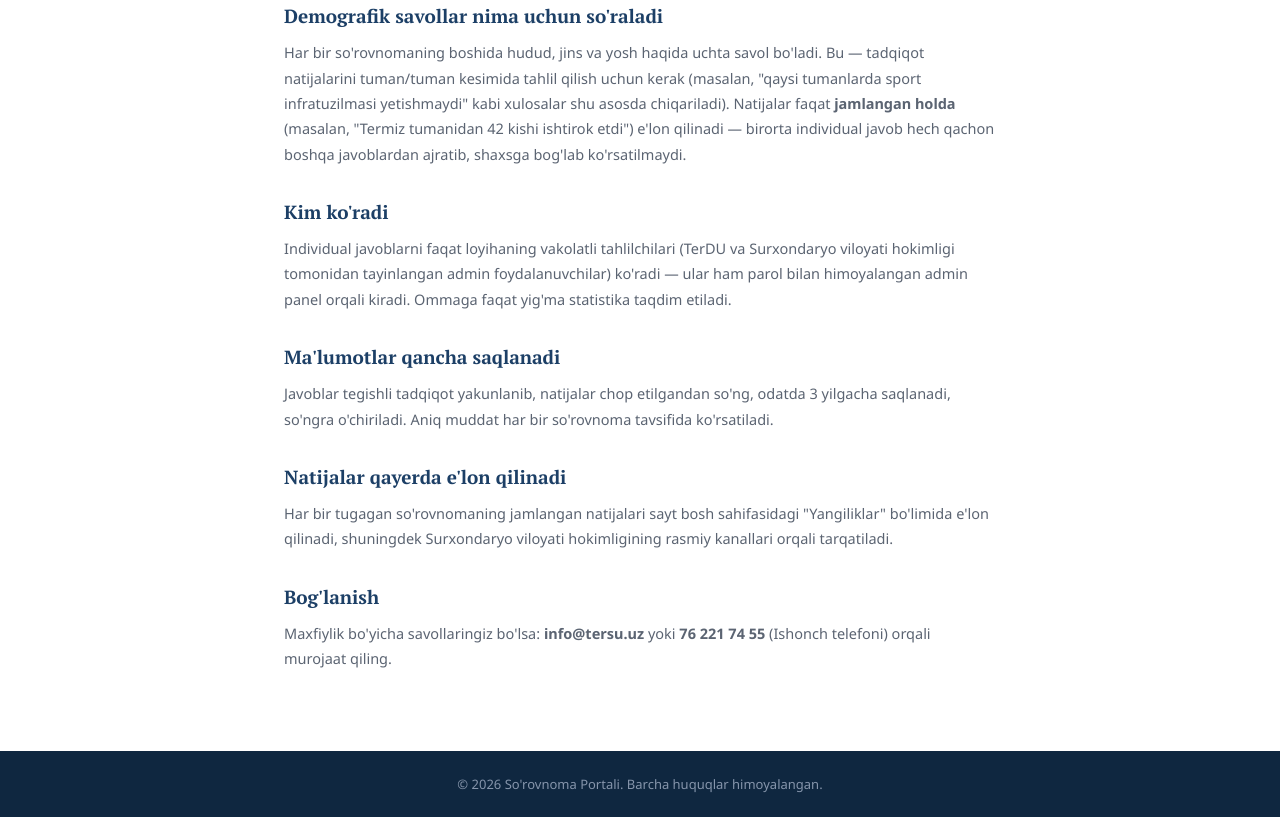
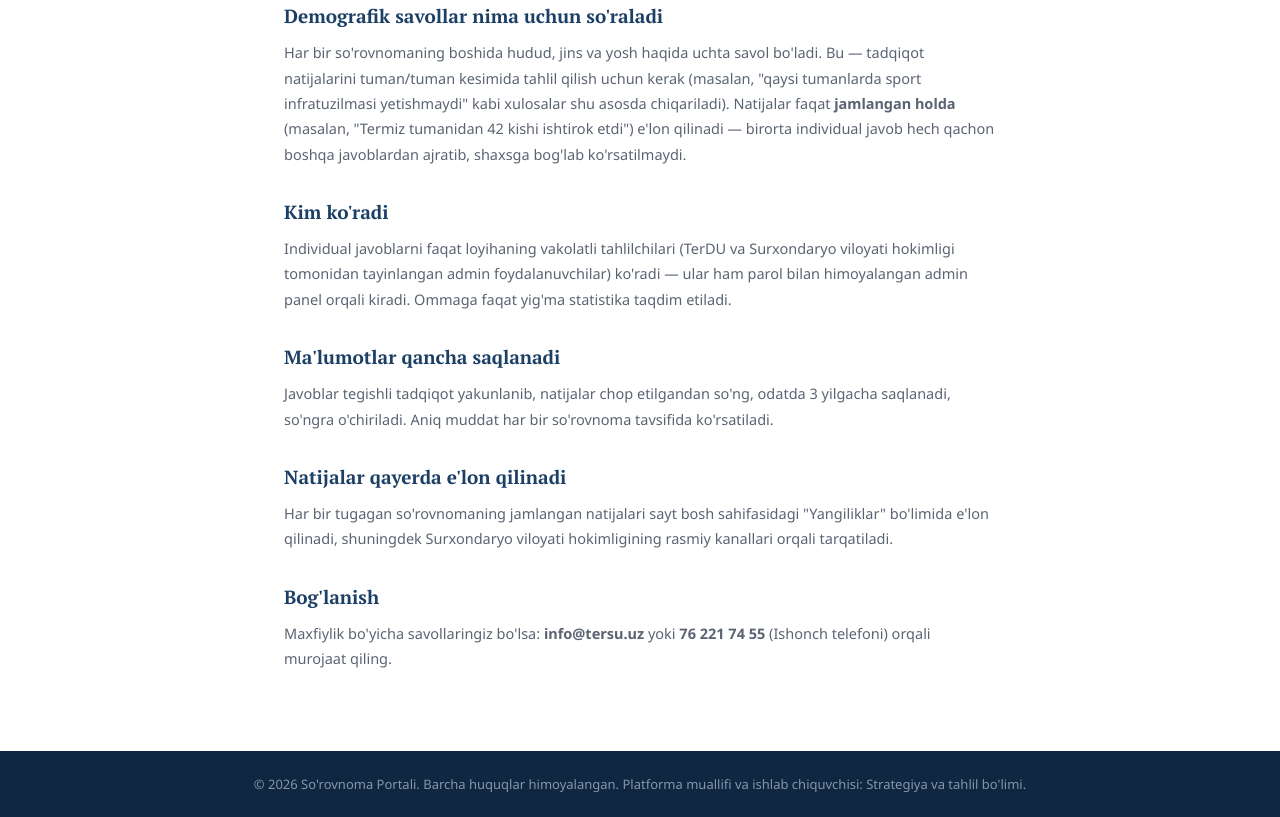
Before and after one commit to Giyosiddin22/hudud-tadqiqot, a plain HTML site: page public/privacy.html in a window 1280 px wide. Shown: the part 791-1608 px from the top of the page. Drawn offline with Linux system fonts and the light colour scheme; no server answers.

Commit message:
Muallif yozuvi: privacy.html

```diff
--- a/public/privacy.html
+++ b/public/privacy.html
@@ -131,7 +131,7 @@ button{font-family:'Noto Sans',system-ui,sans-serif;cursor:pointer}
 </div>
 
 <footer style="background:var(--primary-dark);color:#c3cddb;margin-top:auto">
-  <div style="max-width:1200px;margin:0 auto;padding:24px;font-size:13px;color:#8695ab;text-align:center">© 2026 So'rovnoma Portali. Barcha huquqlar himoyalangan.</div>
+  <div style="max-width:1200px;margin:0 auto;padding:24px;font-size:13px;color:#8695ab;text-align:center">© 2026 So'rovnoma Portali. Barcha huquqlar himoyalangan. Platforma muallifi va ishlab chiquvchisi: Strategiya va tahlil bo'limi.</div>
 </footer>
 
 <script src="i18n.js"></script>
```
